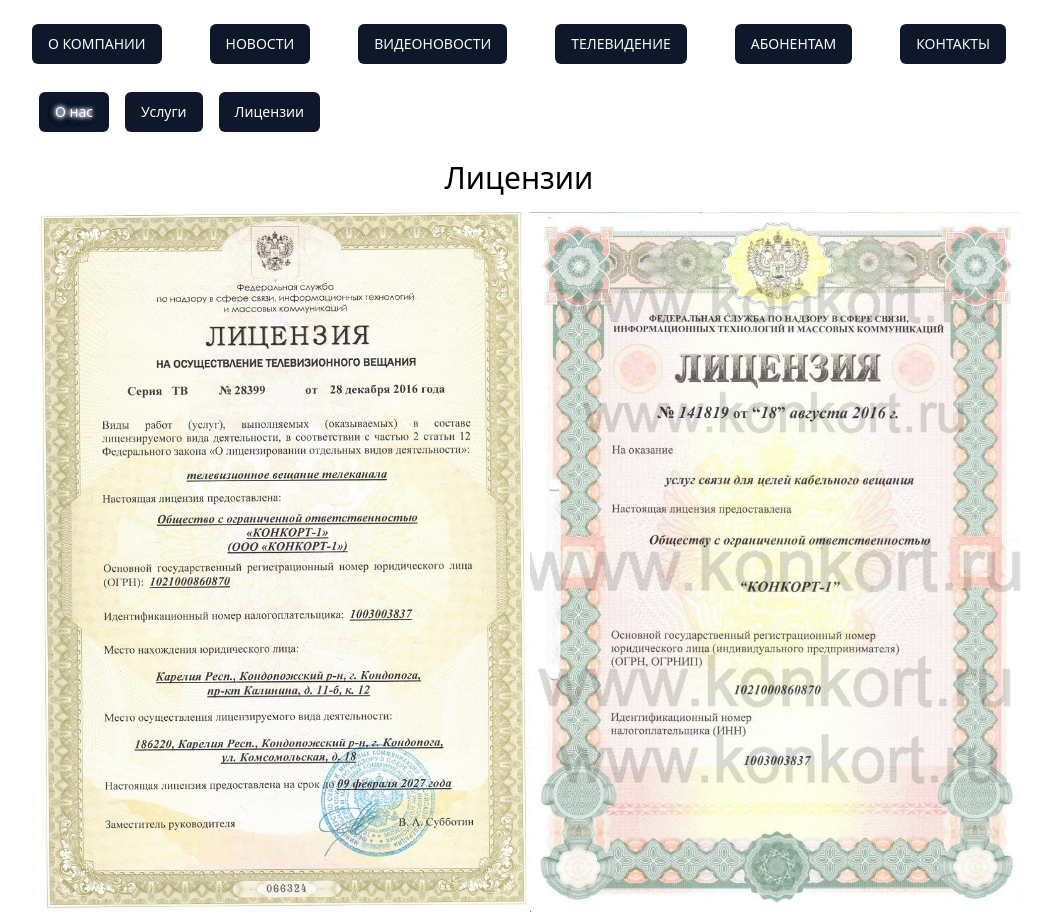
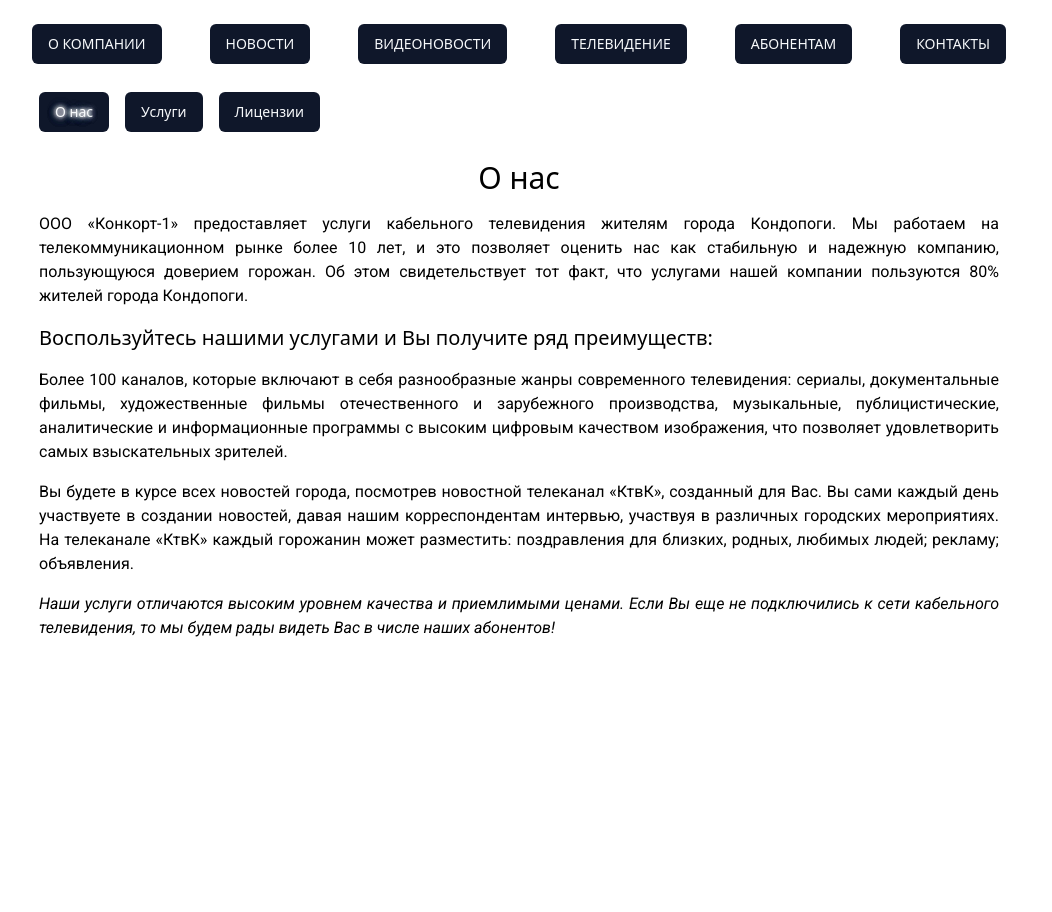
Before and after one commit to neogen22/konkort, a Vue app: page / in a window 1280 px wide. Shown: the whole page, without its empty margins (121-1173 px from the left). After the commit the page ends 800 px from the top, so only its background shows below. Built offline with nearby package versions, Linux system fonts and the light colour scheme.

Commit message:
Update KonkortAboutUsHeader.vue

```diff
--- a/src/components/KonkortAboutUsHeader.vue
+++ b/src/components/KonkortAboutUsHeader.vue
@@ -4,7 +4,7 @@
 import KonkortAboutUsAboutUs from './KonkortAboutUsAboutUs.vue'
 import KonkortAboutUsUslugi from './KonkortAboutUsUslugi.vue'
 import KonkortLicenses from './KonkortLicenses.vue'
-let aboutUsButtonResult = shallowRef(KonkortLicenses)
+let aboutUsButtonResult = shallowRef(KonkortAboutUsAboutUs)
 let firstButton = ref(true)
 let secondButton = ref(false)
 let thirdButton = ref(false)
```
